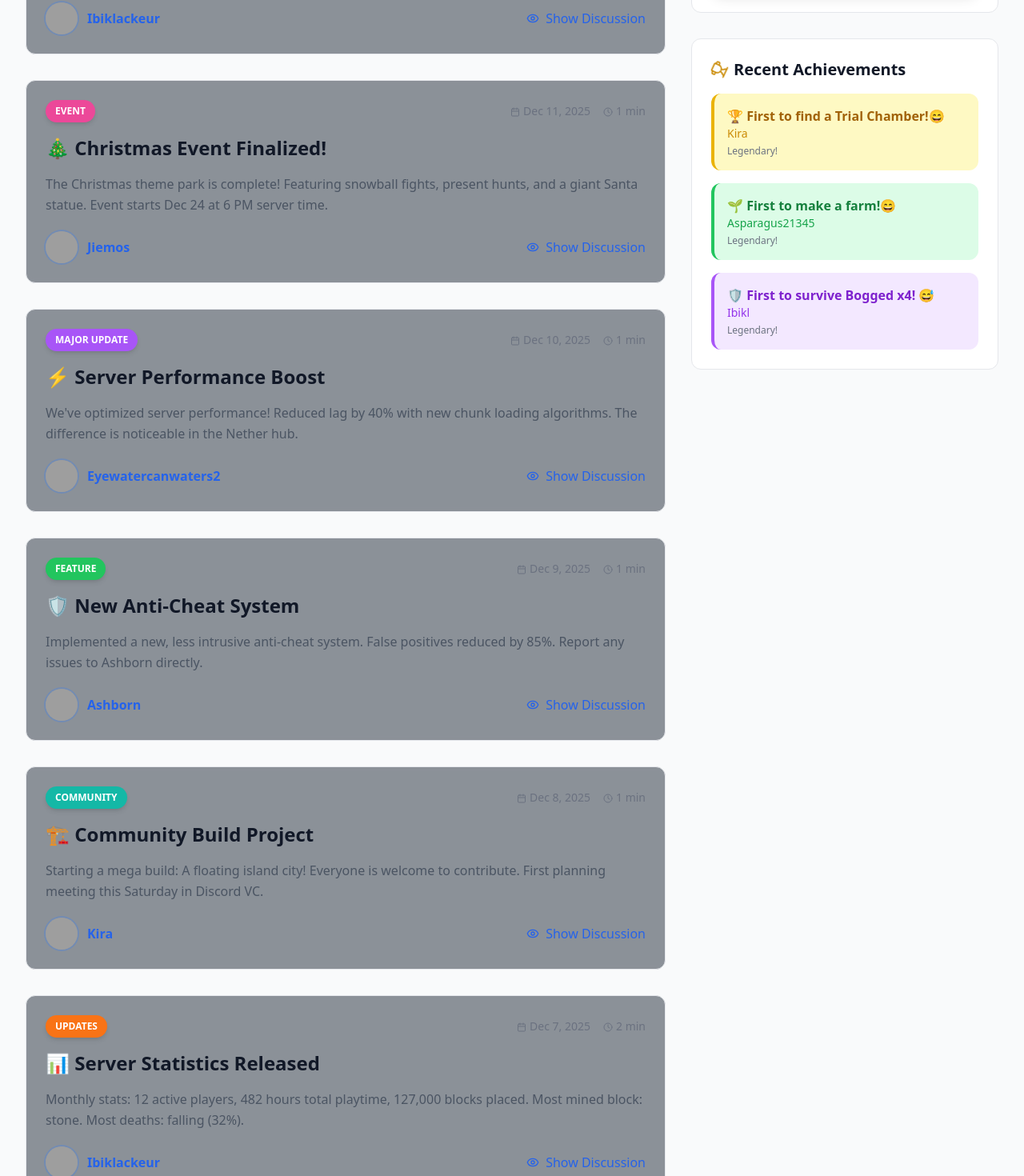
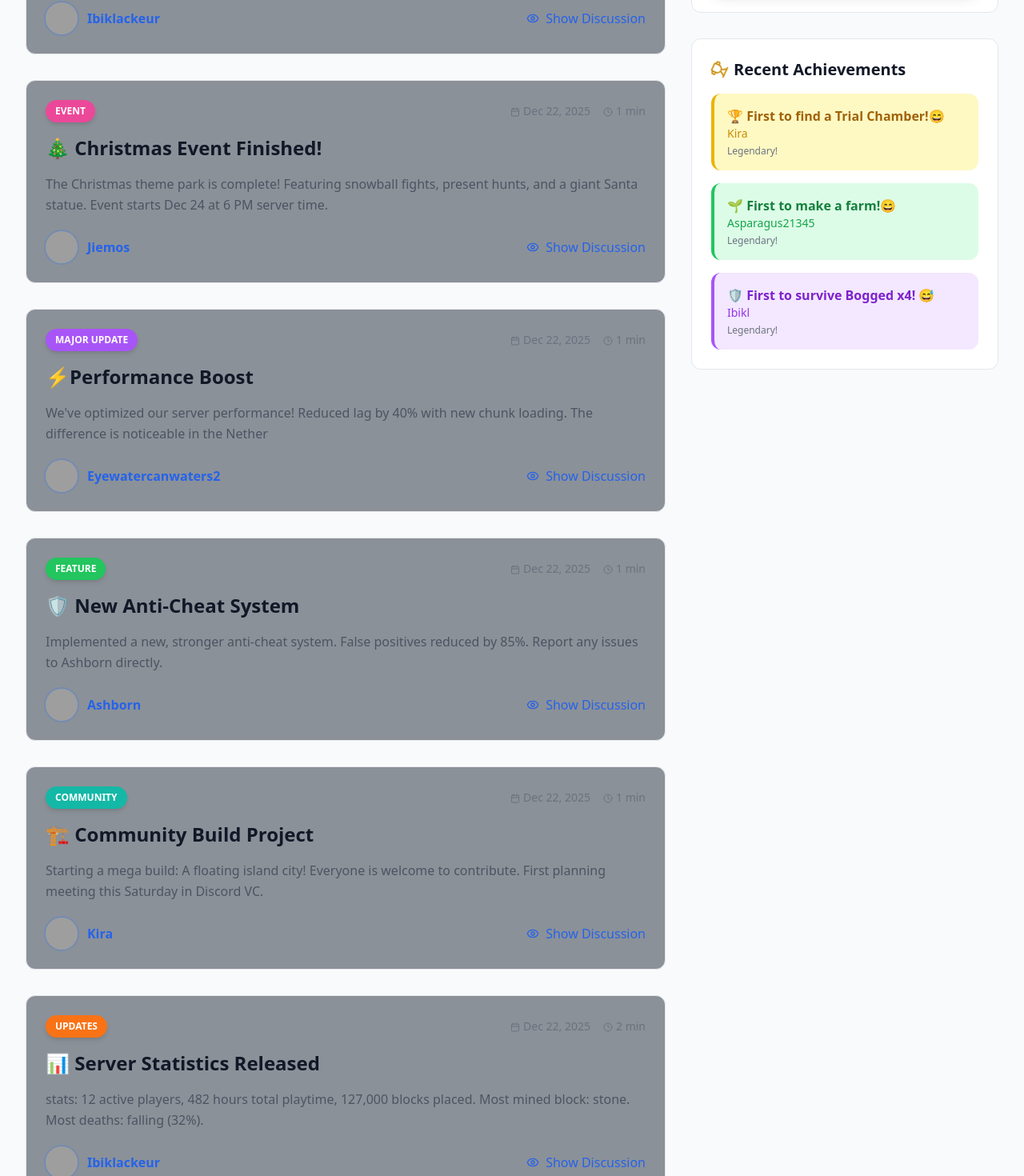
Before and after one commit to uli9mo/cdmcs-news, a React (Create React App) app: page / in a window 1280 px wide. Shown: the part 3240-4710 px from the top of the page at 80% size. Built offline with nearby package versions, Linux system fonts and the light colour scheme; grey boxes are pictures that could not be loaded.

Commit message:
Update App.js

```diff
--- a/src/App.js
+++ b/src/App.js
@@ -209,10 +209,10 @@ const App = () => {
     // NEW NEWS ITEMS ADDED BELOW
     {
       id: 11,
-      title: "🎄 Christmas Event Finalized!",
+      title: "🎄 Christmas Event Finished!",
       content: "The Christmas theme park is complete! Featuring snowball fights, present hunts, and a giant Santa statue. Event starts Dec 24 at 6 PM server time.",
       author: "Jiemos",
-      date: "Dec 11, 2025",
+      date: "Dec 22, 2025",
       time: "16:45",
       category: "event",
       readTime: "1 min",
@@ -220,10 +220,10 @@ const App = () => {
     },
     {
       id: 12,
-      title: "⚡ Server Performance Boost",
-      content: "We've optimized server performance! Reduced lag by 40% with new chunk loading algorithms. The difference is noticeable in the Nether hub.",
+      title: "⚡Performance Boost",
+      content: "We've optimized our server performance! Reduced lag by 40% with new chunk loading. The difference is noticeable in the Nether",
       author: "Eyewatercanwaters2",
-      date: "Dec 10, 2025",
+      date: "Dec 22, 2025",
       time: "11:20",
       category: "major-update",
       readTime: "1 min",
@@ -232,9 +232,9 @@ const App = () => {
     {
       id: 13,
       title: "🛡️ New Anti-Cheat System",
-      content: "Implemented a new, less intrusive anti-cheat system. False positives reduced by 85%. Report any issues to Ashborn directly.",
+      content: "Implemented a new, stronger anti-cheat system. False positives reduced by 85%. Report any issues to Ashborn directly.",
       author: "Ashborn",
-      date: "Dec 9, 2025",
+      date: "Dec 22, 2025",
       time: "09:30",
       category: "feature",
       readTime: "1 min",
@@ -245,7 +245,7 @@ const App = () => {
       title: "🏗️ Community Build Project",
       content: "Starting a mega build: A floating island city! Everyone is welcome to contribute. First planning meeting this Saturday in Discord VC.",
       author: "Kira",
-      date: "Dec 8, 2025",
+      date: "Dec 22, 2025",
       time: "20:15",
       category: "community",
       readTime: "1 min",
@@ -254,9 +254,9 @@ const App = () => {
     {
       id: 15,
       title: "📊 Server Statistics Released",
-      content: "Monthly stats: 12 active players, 482 hours total playtime, 127,000 blocks placed. Most mined block: stone. Most deaths: falling (32%).",
+      content: " stats: 12 active players, 482 hours total playtime, 127,000 blocks placed. Most mined block: stone. Most deaths: falling (32%).",
       author: "Ibiklackeur",
-      date: "Dec 7, 2025",
+      date: "Dec 22, 2025",
       time: "14:00",
       category: "updates",
       readTime: "2 min",
```
